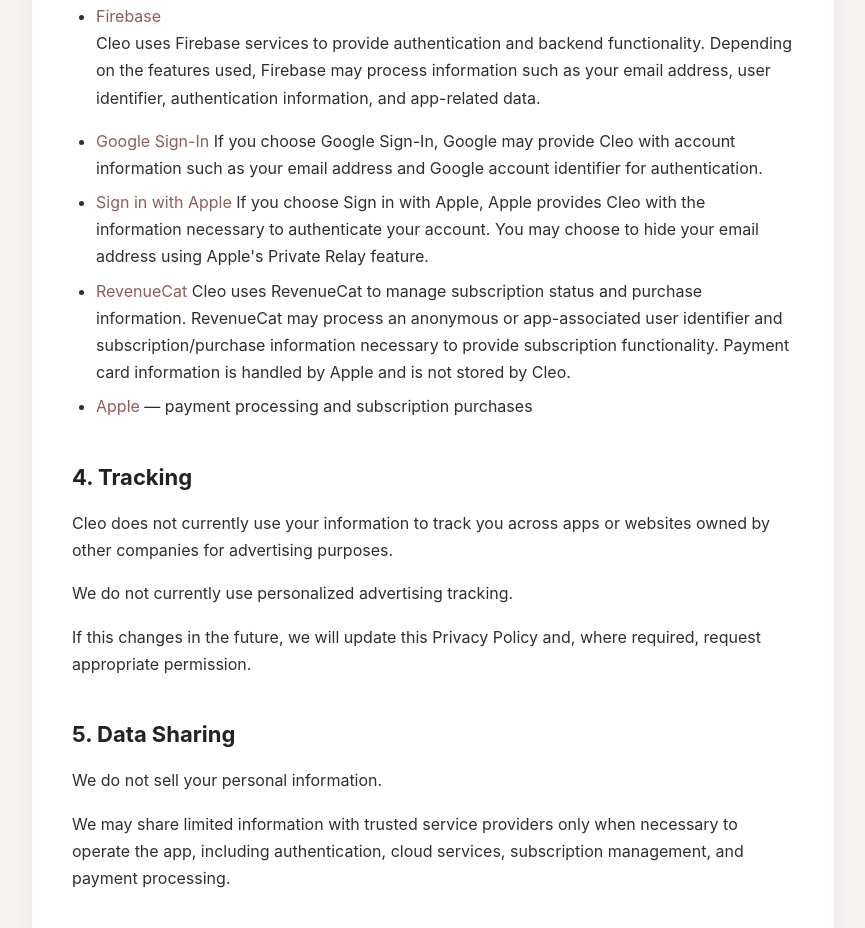
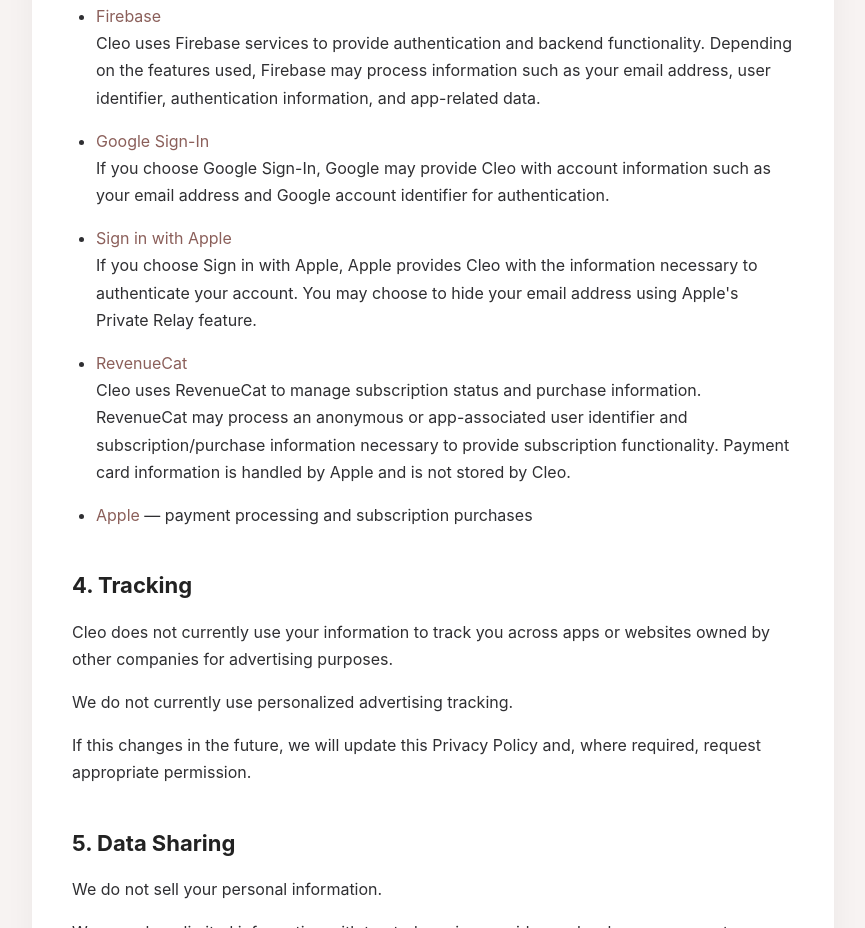
Before and after one commit to Nirvankoo/Cleo-Private-Policy, a plain HTML site: page index.html in a window 1280 px wide. Shown: the part 2416-3344 px from the top of the page, without its empty margins (207-1072 px from the left). Drawn offline with Linux system fonts and the light colour scheme.

Commit message:
Update index.html

```diff
--- a/index.html
+++ b/index.html
@@ -273,7 +273,7 @@
                 <a href="https://policies.google.com/privacy">
                     Google Sign-In
                 </a>
-                If you choose Google Sign-In, Google may provide Cleo with account information such as your email address and Google account identifier for authentication.
+                <p>If you choose Google Sign-In, Google may provide Cleo with account information such as your email address and Google account identifier for authentication.</p>
 
             </li>
 
@@ -281,15 +281,15 @@
                 <a href="https://www.apple.com/legal/privacy/">
                     Sign in with Apple
                 </a>
-                If you choose Sign in with Apple, Apple provides Cleo with the information necessary to authenticate your account. You may choose to hide your email address using Apple's Private Relay feature.
-            </li>
+                <p>If you choose Sign in with Apple, Apple provides Cleo with the information necessary to authenticate your account. You may choose to hide your email address using Apple's Private Relay feature.
+                </p> </li>
 
             <li>
                 <a href="https://www.revenuecat.com/privacy/">
                     RevenueCat
                 </a>
-                Cleo uses RevenueCat to manage subscription status and purchase information. RevenueCat may process an anonymous or app-associated user identifier and subscription/purchase information necessary to provide subscription functionality. Payment card information is handled by Apple and is not stored by Cleo.
-            </li>
+                <p>Cleo uses RevenueCat to manage subscription status and purchase information. RevenueCat may process an anonymous or app-associated user identifier and subscription/purchase information necessary to provide subscription functionality. Payment card information is handled by Apple and is not stored by Cleo.
+                </p> </li>
 
             <li>
                 <a href="https://www.apple.com/legal/privacy/">
```
